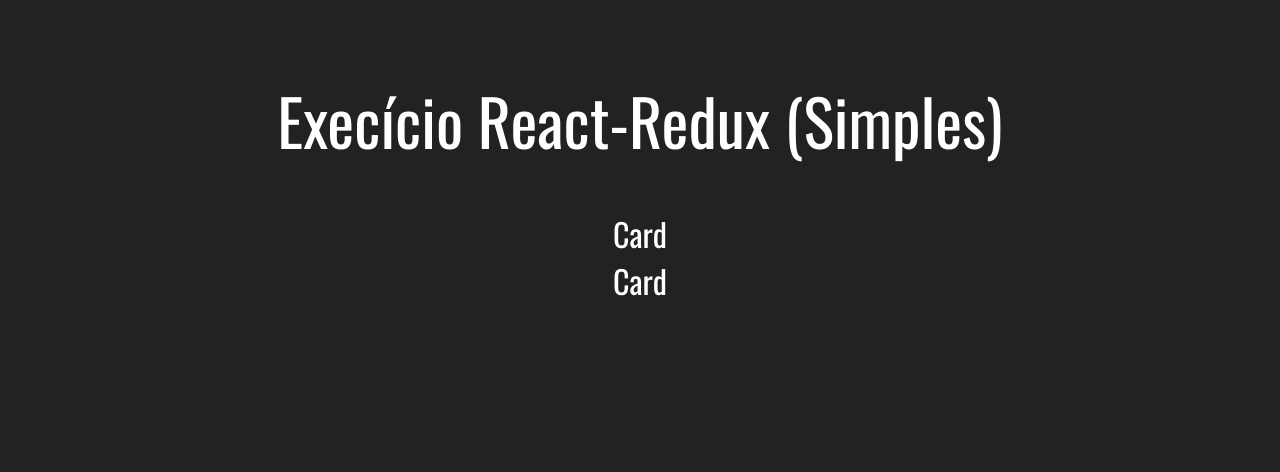
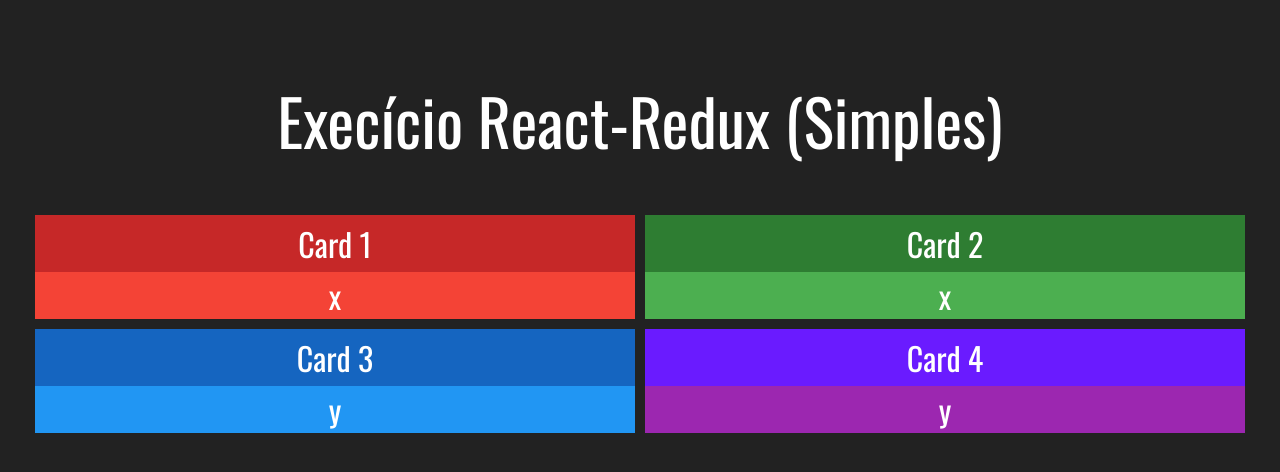
Before and after one commit to daniel-castilho/redux-simples, a React (Create React App) app: page / in a window 1280 px wide. Shown: the top 472 px of the page. Built offline with nearby package versions, Linux system fonts and the light colour scheme.

Commit message:
Card Component

```diff
--- a/src/App.css
+++ b/src/App.css
@@ -2,7 +2,6 @@
     display: flex;
     flex-direction: column;
     text-align: center;
-    align-items: center;
 }
 
 h1 {
--- a/src/App.js
+++ b/src/App.js
@@ -6,10 +6,12 @@
 		<div className="App">
 			<h1>Execício React-Redux (Simples)</h1>
 			<div className="linha">
-				<Card></Card>
+				<Card title="Card 1" red>x</Card>
+        <Card title="Card 2" green>x</Card>
 			</div>
 			<div className="linha">
-				<Card></Card>
+				<Card title="Card 3" blue>y</Card>
+        <Card title="Card 4" purple>y</Card>
 			</div>
 		</div>
 	);
--- a/src/components/Card.css
+++ b/src/components/Card.css
@@ -0,0 +1,56 @@
+.Card {
+    flex: 1;
+    display: flex;
+    flex-direction: column;
+    margin: 5px;
+}
+
+.Card .Header {
+    display: flex;
+    justify-content: center;
+}
+
+.Card .Header .Title {
+    flex: 1;
+    padding: 5px;
+}
+
+.Card .Header .Content {
+    padding: 20px;
+}
+
+.Card.Red .Header {
+    color: #fff;
+    background-color: #c62828;
+}
+
+.Card.Red .Content {
+    background-color: #f44336;
+}
+
+.Card.Green .Header {
+    color: #fff;
+    background-color: #2e7d32;
+}
+
+.Card.Green .Content {
+    background-color: #4caf50;
+}
+
+.Card.Blue .Header {
+    color: #fff;
+    background-color: #1565c0;
+}
+
+.Card.Blue .Content {
+    background-color: #2196f3;
+}
+
+.Card.Purple .Header {
+    color: #fff;
+    background-color: #6A1Bffff;
+}
+
+.Card.Purple .Content {
+    background-color: #9c27b0;
+}
--- a/src/components/Card.jsx
+++ b/src/components/Card.jsx
@@ -1,8 +1,21 @@
-import React from 'react';
-import './Card.css';
+import React from "react";
+import "./Card.css";
 
-export default props => {
-    return (
-        <div>Card</div>
-    )
+function getColor(props) {
+	if (props.red) return "Red";
+	if (props.green) return "Green";
+	if (props.blue) return "Blue";
+	if (props.purple) return "Purple";
+	return "";
 }
+
+export default (props) => {
+	return (
+		<div className={`Card ${getColor(props)}`}>
+			<div className="Header">
+				<span className="Title">{props.title}</span>
+			</div>
+			<div className="Content">{props.children}</div>
+		</div>
+	);
+};
```
